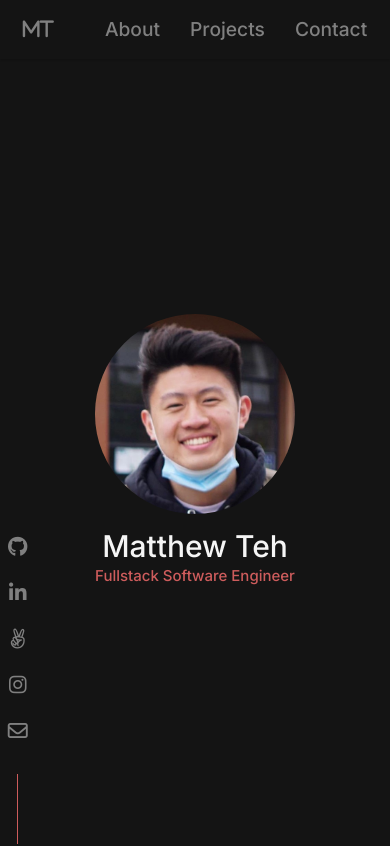
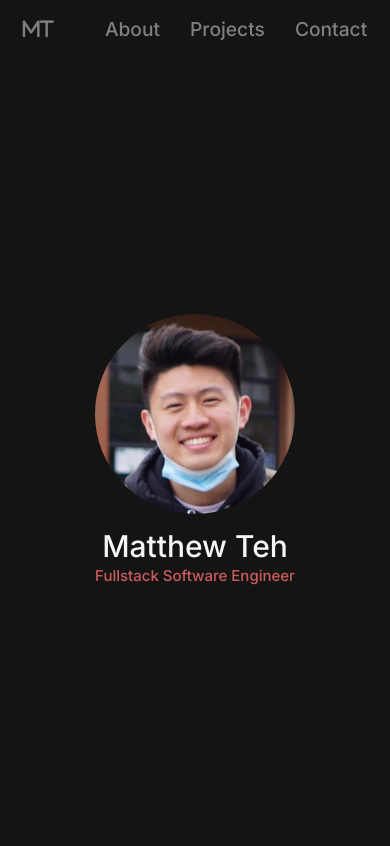
Before and after one commit to mattzteh/portfolio, a React (Create React App) app: page / in a window 390 px wide. Shown: the top 846 px of the page. Built offline with nearby package versions, Linux system fonts and the light colour scheme.

Commit message:
make footer hover animation smooth

```diff
--- a/src/Components/Footer/Footer.css
+++ b/src/Components/Footer/Footer.css
@@ -14,8 +14,13 @@
     position: relative;
     top: 0;
     font-size: 20px;
-    margin: 13px 0px;
-    transition: ease 200ms;
+    transition: 0.3s ease;
+    padding: 13px 0px;
+}
+
+.socials i:hover {
+    top: -3px;
+    color: indianred;
 }
 
 .vl {
@@ -24,16 +29,8 @@
     margin-top: 20px;
 }
 
-.socials i:hover {
-    color: indianred;
-    top: -3px;
-    -webkit-transition: color 200ms linear;
-    -ms-transition: color 200ms linear;
-    transition: color 200ms linear;
-}
-
-@media (max-width: 900px) {
-    .footer {
+@media (max-width: 700px) {
+    .footer-container {
         display: none;
     }
 }
```
